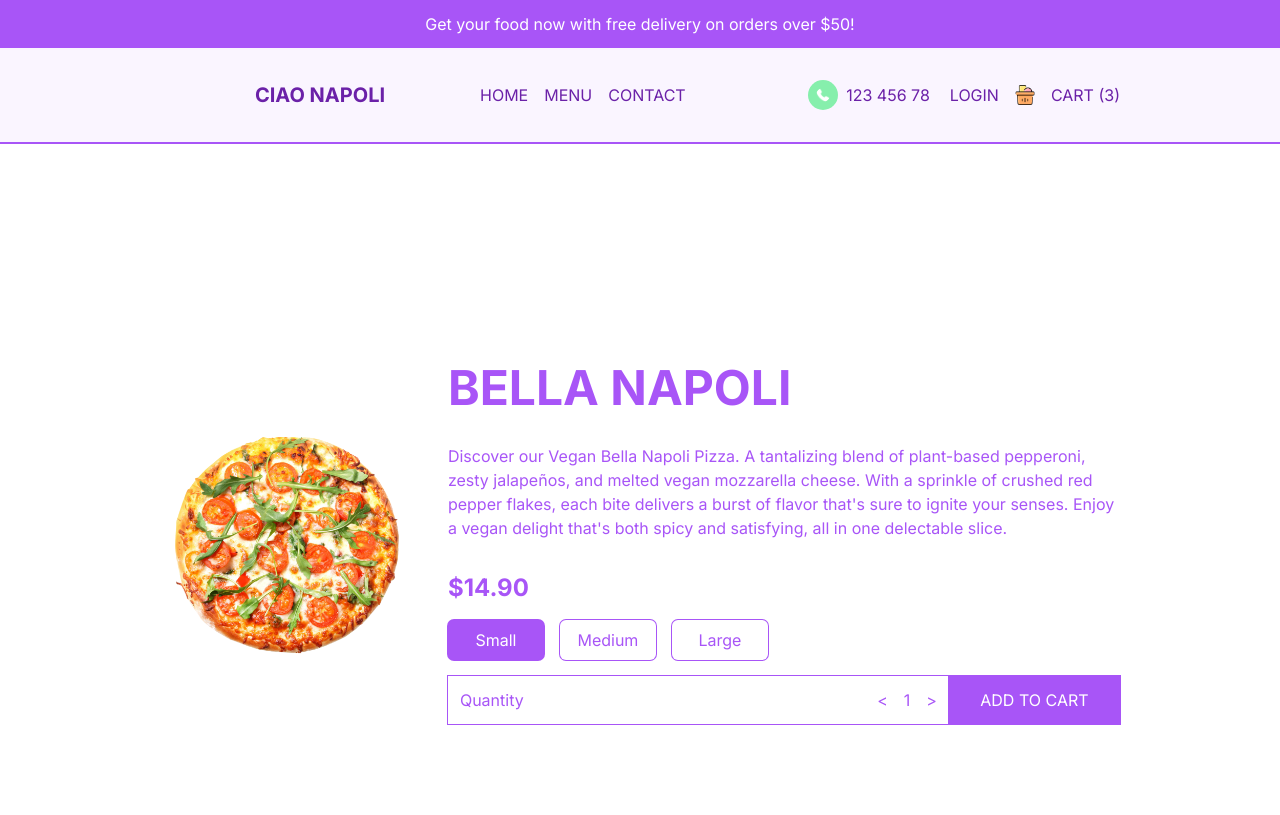
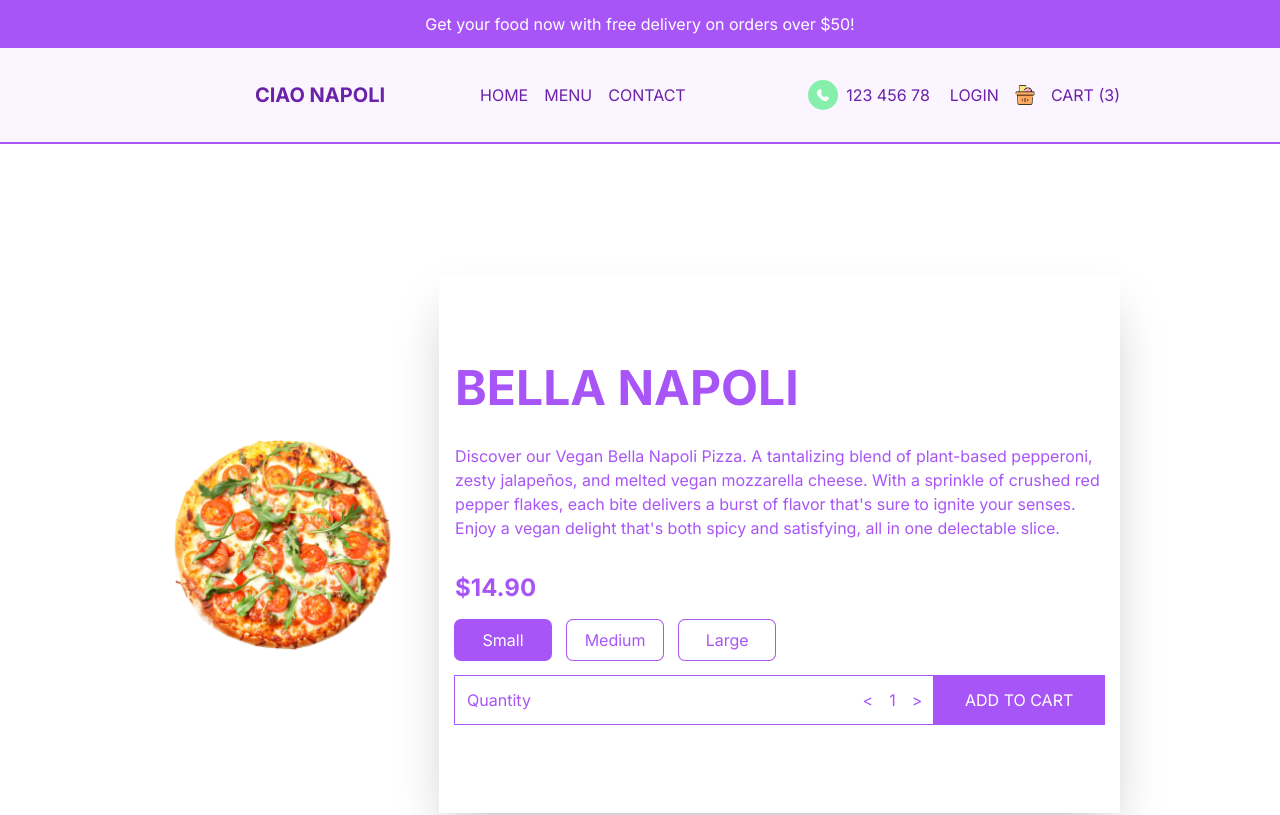
Before and after one commit to IgorLuzarraga/restaurant-ui, a Next.js app: page /product/1 in a window 1280 px wide. Shown: the top 815 px of the page. Built offline with nearby package versions, Linux system fonts and the light colour scheme.

Commit message:
Improved MenuPage, SingleProductPage

```diff
--- a/src/app/menu/page.tsx
+++ b/src/app/menu/page.tsx
@@ -12,7 +12,7 @@ const MenuPage = (props: Props) => {
                 <Link
                     href={`/menu/${category.slug}`}
                     key={category.id}
-                    className="w-full h-1/3 bg-cover p-4 md:p-8 md:h-1/2"
+                    className="w-full h-1/3 bg-cover p-4 md:p-8 md:h-1/2 shadow-lg shadow-purple-900"
                     style={{ backgroundImage: `url(${category.img})` }}
                 >
                     <div className={`text-${category.color} w-1/2`}>
--- a/src/app/product/[id]/page.tsx
+++ b/src/app/product/[id]/page.tsx
@@ -21,8 +21,8 @@ const SingleProductPage = () => {
             )}
 
             {/* TEXT CONTAINER */}
-            <div className="h-1/2 md:h-[70%] flex flex-col gap-4 justify-center
-            md:gap-6 xl:gap-8">
+            <div className="h-1/2 p-4 md:h-[70%] flex flex-col gap-4 justify-center
+            md:gap-6 xl:gap-8 shadow-2xl">
 
                 <h1 className="text-3xl font-bold uppercase xl:text-5xl">
                     {singleProduct.title}
```
